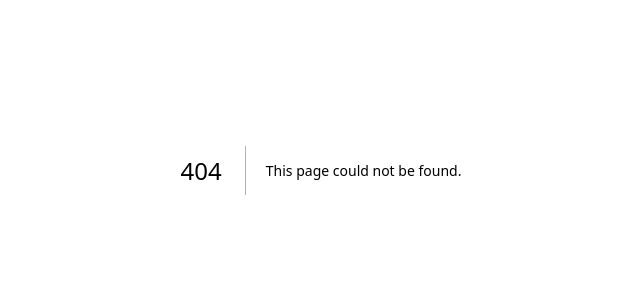
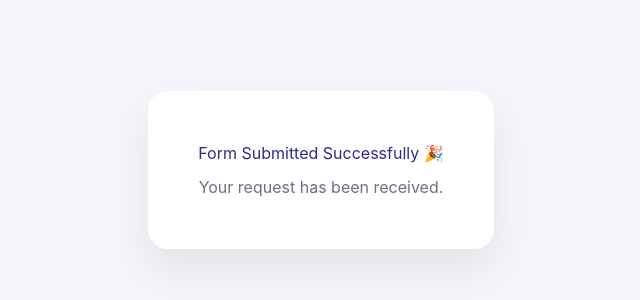
Before and after one commit to tejalkale09/linkedin-custom-form, a Next.js app: page /Success in a window 1280 px wide. Before the commit this address had no page. Shown: the part 230-530 px from the top of the page, without its empty margins (319-959 px from the left). Built offline with nearby package versions, Linux system fonts and the light colour scheme.

Commit message:
Rename page to page.tsx

```diff
--- /dev/null
+++ b/app/Success/page.tsx
@@ -0,0 +1,31 @@
+export default function Success() {
+  return (
+    <div
+      style={{
+        minHeight: "100vh",
+        display: "flex",
+        justifyContent: "center",
+        alignItems: "center",
+        background: "#F5F6FA",
+        fontFamily: "Inter, sans-serif",
+      }}
+    >
+      <div
+        style={{
+          background: "#fff",
+          padding: "50px",
+          borderRadius: "20px",
+          textAlign: "center",
+          boxShadow: "0 20px 40px rgba(0,0,0,0.08)",
+        }}
+      >
+        <h1 style={{ color: "#2E2A8C" }}>
+          Form Submitted Successfully 🎉
+        </h1>
+        <p style={{ color: "#6B7280", marginTop: "10px" }}>
+  Your request has been received.
+</p>
+      </div>
+    </div>
+  );
+}
```
